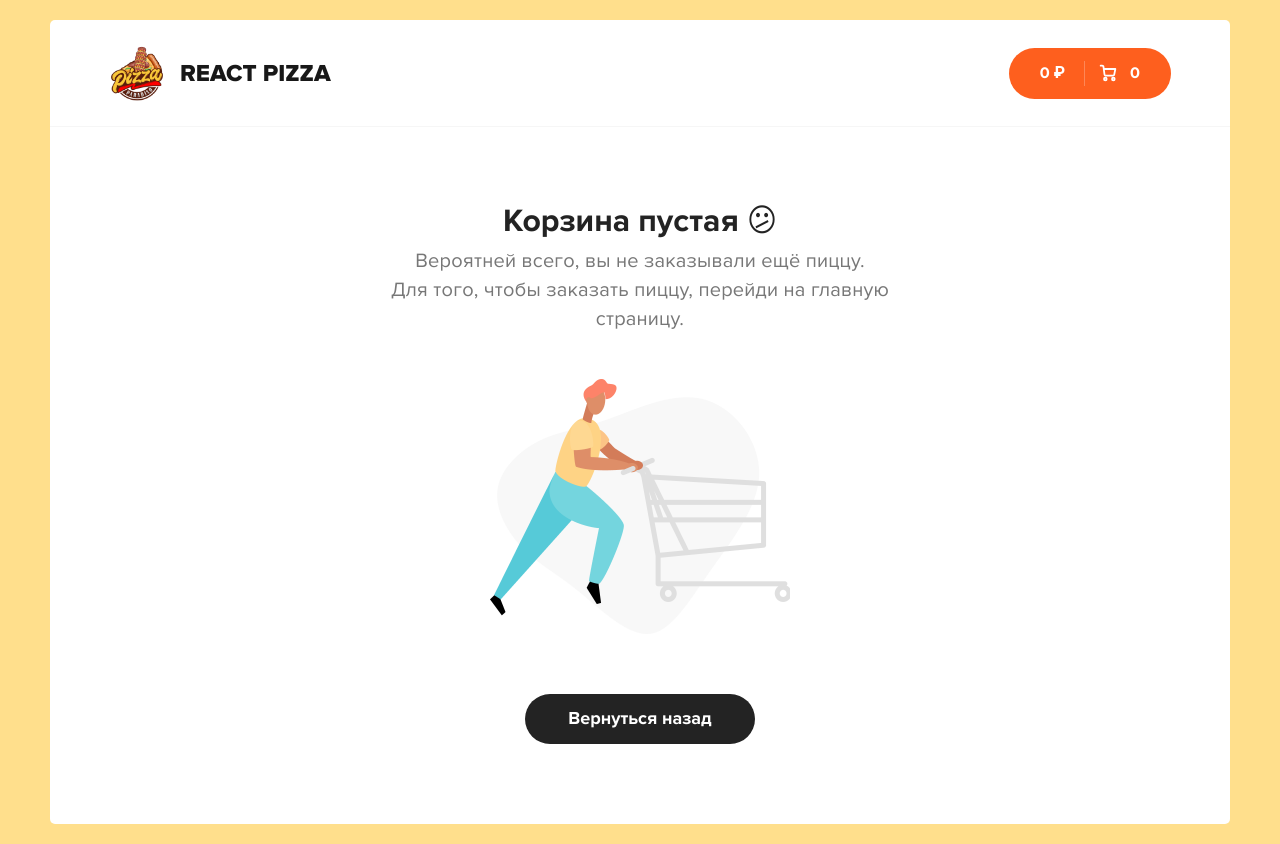
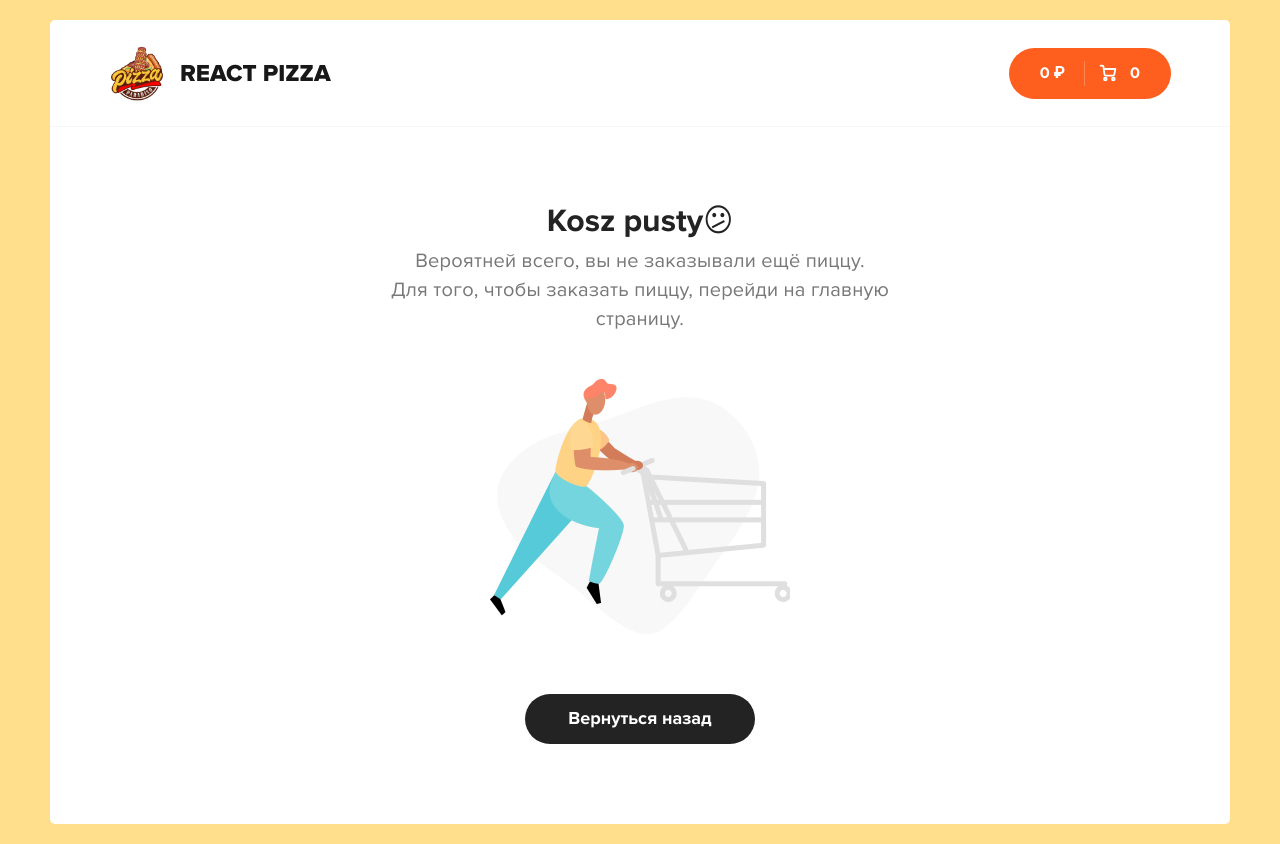
Before and after one commit to yevheniiorhanistyi/ReactPizza, a React (Create React App) app: page /cart in a window 1280 px wide. Built offline with nearby package versions, Linux system fonts and the light colour scheme.

Commit message:
translated cart to pl lang

```diff
--- a/src/components/CartEmpty.jsx
+++ b/src/components/CartEmpty.jsx
@@ -7,7 +7,7 @@ const CartEmpty = () => {
     return (
         <div className="container container--cart">
             <div className="cart cart--empty">
-                <h2>Корзина пустая <span>😕</span></h2>
+                <h2>Kosz pusty<span>😕</span></h2>
                 <p>
                     Вероятней всего, вы не заказывали ещё пиццу.<br />
                     Для того, чтобы заказать пиццу, перейди на главную страницу.
```
